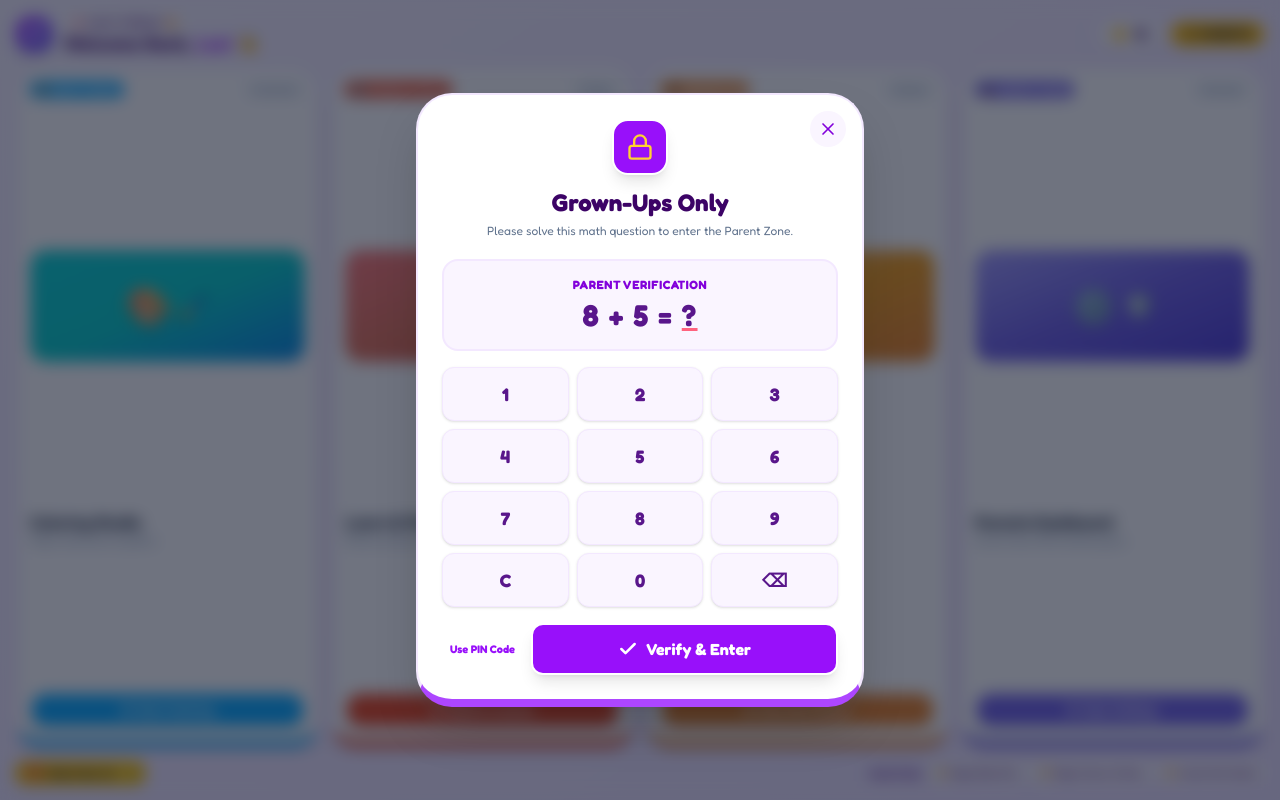
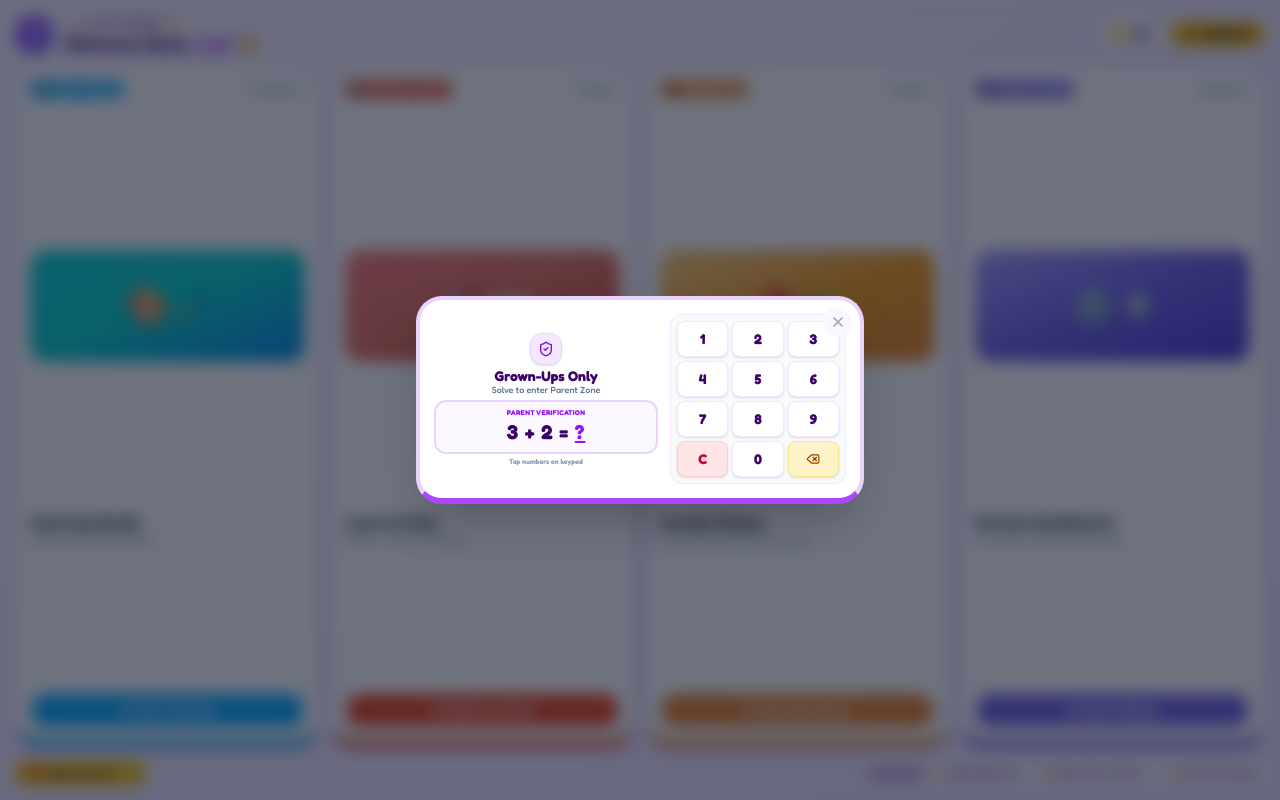
Before and after one commit to conduciveadvertise/Coloroo-kids, a React (Vite) app: page / in a window 1280 px wide. Both pictures are taken after a click on the button "PARENTS". Built offline with nearby package versions, Linux system fonts and the light colour scheme.

Commit message:
Fix ParentGateModal landscape layout and prevent vertical cutoff

```diff
--- a/src/components/ParentGateModal.tsx
+++ b/src/components/ParentGateModal.tsx
@@ -1,6 +1,6 @@
 import React, { useState, useEffect } from 'react';
 import { motion } from 'motion/react';
-import { Lock, X, Check, ShieldAlert } from 'lucide-react';
+import { X, ShieldCheck, Delete } from 'lucide-react';
 import { sound } from '../services/soundEffects';
 
 interface ParentGateModalProps {
@@ -13,166 +13,132 @@ interface ParentGateModalProps {
 export const ParentGateModal: React.FC<ParentGateModalProps> = ({
   isOpen,
   onClose,
-  onSuccess,
-  requiredPin = '1234'
+  onSuccess
 }) => {
-  const [num1, setNum1] = useState(3);
-  const [num2, setNum2] = useState(5);
-  const [answerInput, setAnswerInput] = useState('');
-  const [errorMsg, setErrorMsg] = useState(false);
-  const [mode, setMode] = useState<'math' | 'pin'>('math');
+  const [challenge, setChallenge] = useState<{ num1: number; num2: number; ans: number }>({ num1: 9, num2: 3, ans: 12 });
+  const [input, setInput] = useState<string>('');
+  const [hasError, setHasError] = useState<boolean>(false);
+
+  const generateChallenge = () => {
+    const n1 = Math.floor(Math.random() * 8) + 3;
+    const n2 = Math.floor(Math.random() * 8) + 2;
+    setChallenge({ num1: n1, num2: n2, ans: n1 + n2 });
+    setInput('');
+    setHasError(false);
+  };
 
   useEffect(() => {
     if (isOpen) {
-      const n1 = Math.floor(Math.random() * 6) + 4; // 4 - 9
-      const n2 = Math.floor(Math.random() * 6) + 3; // 3 - 8
-      setNum1(n1);
-      setNum2(n2);
-      setAnswerInput('');
-      setErrorMsg(false);
+      generateChallenge();
     }
   }, [isOpen]);
 
   if (!isOpen) return null;
 
-  const handleKeypadPress = (digit: string) => {
+  const handleKeyPress = (val: string) => {
     sound.playPop();
-    if (answerInput.length < 4) {
-      setAnswerInput(prev => prev + digit);
+    setHasError(false);
+
+    if (val === 'C') {
+      setInput('');
+      return;
     }
-  };
 
-  const handleBackspace = () => {
-    sound.playPop();
-    setAnswerInput(prev => prev.slice(0, -1));
-  };
+    if (val === 'DEL') {
+      setInput(prev => prev.slice(0, -1));
+      return;
+    }
 
-  const handleVerify = () => {
-    if (mode === 'math') {
-      const expected = num1 + num2;
-      if (parseInt(answerInput, 10) === expected) {
+    const nextInput = input + val;
+    setInput(nextInput);
+
+    const target = challenge.ans.toString();
+    if (nextInput.length >= target.length) {
+      if (parseInt(nextInput, 10) === challenge.ans) {
         sound.playCorrect();
         onSuccess();
       } else {
-        setErrorMsg(true);
-        sound.playPop();
-        setAnswerInput('');
-      }
-    } else {
-      if (answerInput === requiredPin || answerInput === '1234') {
-        sound.playCorrect();
-        onSuccess();
-      } else {
-        setErrorMsg(true);
-        sound.playPop();
-        setAnswerInput('');
+        setHasError(true);
+        setTimeout(() => {
+          setInput('');
+          generateChallenge();
+        }, 500);
       }
     }
   };
 
+  const keys = ['1', '2', '3', '4', '5', '6', '7', '8', '9', 'C', '0', 'DEL'];
+
   return (
-    <div className="fixed inset-0 z-50 bg-slate-900/60 backdrop-blur-sm flex items-center justify-center p-4">
+    <div className="fixed inset-0 z-50 flex items-center justify-center bg-slate-900/60 backdrop-blur-sm p-2 select-none overflow-hidden">
       <motion.div
-        initial={{ opacity: 0, scale: 0.9, y: 20 }}
-        animate={{ opacity: 1, scale: 1, y: 0 }}
-        exit={{ opacity: 0, scale: 0.9 }}
-        className="bg-white w-full max-w-md rounded-[32px] sm:rounded-[36px] p-6 border-2 border-purple-100 border-b-[8px] border-b-purple-500 shadow-2xl text-slate-800 relative"
+        initial={{ scale: 0.9, opacity: 0 }}
+        animate={{ scale: 1, opacity: 1 }}
+        exit={{ scale: 0.9, opacity: 0 }}
+        className="bg-white rounded-[26px] p-2.5 sm:p-3.5 w-full max-w-md shadow-2xl border-4 border-purple-200 border-b-[6px] border-b-purple-500 relative flex flex-row items-center gap-3 max-h-[92vh] overflow-hidden"
       >
         {/* Close Button */}
         <button
-          id="close-parent-gate-btn"
-          onClick={onClose}
-          className="absolute top-4 right-4 p-2 rounded-full bg-purple-50 hover:bg-purple-100 text-purple-700 cursor-pointer"
+          onClick={() => {
+            sound.playPop();
+            onClose();
+          }}
+          className="absolute top-2 right-2 p-1.5 rounded-full bg-purple-50 hover:bg-rose-50 text-slate-400 hover:text-rose-500 transition-colors z-20 cursor-pointer"
         >
-          <X className="w-5 h-5" />
+          <X className="w-4 h-4" />
         </button>
 
-        {/* Lock Icon & Title */}
-        <div className="flex flex-col items-center text-center mb-5">
-          <div className="w-14 h-14 rounded-2xl bg-purple-600 flex items-center justify-center mb-3 shadow-lg border-2 border-white">
-            <Lock className="w-7 h-7 text-amber-300" />
+        {/* Left Side: Question & Status */}
+        <div className="flex-1 flex flex-col justify-between items-center text-center py-0.5">
+          <div className="flex flex-col items-center">
+            <div className="w-8 h-8 rounded-xl bg-purple-100 flex items-center justify-center text-purple-700 mb-0.5 border border-purple-200 shadow-sm">
+              <ShieldCheck className="w-4 h-4" />
+            </div>
+            <h3 className="text-xs sm:text-sm font-black text-purple-950 font-['Fredoka'] leading-tight">
+              Grown-Ups Only
+            </h3>
+            <p className="text-[8px] sm:text-[9px] text-slate-500 font-medium max-w-[130px] leading-tight">
+              Solve to enter Parent Zone
+            </p>
           </div>
-          <h2 className="text-2xl font-black font-['Fredoka'] text-purple-950">
-            Grown-Ups Only
-          </h2>
-          <p className="text-xs text-slate-500 mt-1">
-            Please solve this math question to enter the Parent Zone.
-          </p>
-        </div>
 
-        {/* Question Display */}
-        <div className="bg-purple-50 p-4 rounded-2xl border-2 border-purple-100 text-center mb-4">
-          {mode === 'math' ? (
-            <div>
-              <span className="text-xs uppercase tracking-wider text-purple-700 font-bold block mb-1">
-                Parent Verification
-              </span>
-              <span className="text-3xl font-black text-purple-900 tracking-wider font-['Fredoka']">
-                {num1} + {num2} = <span className="underline decoration-rose-400">{answerInput || '?'}</span>
-              </span>
+          <div className={`w-full my-1 p-1.5 rounded-xl border-2 transition-all ${
+            hasError
+              ? 'bg-rose-50 border-rose-400 text-rose-600'
+              : 'bg-purple-50/70 border-purple-200 text-purple-950'
+          }`}>
+            <span className="text-[7px] font-black uppercase text-purple-600 tracking-wider block">
+              Parent Verification
+            </span>
+            <div className="text-lg sm:text-xl font-black font-['Fredoka'] tracking-wider">
+              {challenge.num1} + {challenge.num2} = <span className="text-purple-600 underline underline-offset-2">{input || '?'}</span>
             </div>
+          </div>
+
+          {hasError ? (
+            <span className="text-[8px] font-black text-rose-500 leading-none">Wrong answer!</span>
           ) : (
-            <div>
-              <span className="text-xs uppercase tracking-wider text-purple-700 font-bold block mb-1">
-                Enter Parent PIN (Default 1234)
-              </span>
-              <span className="text-3xl font-black text-purple-900 tracking-widest">
-                {answerInput ? '•'.repeat(answerInput.length) : '____'}
-              </span>
-            </div>
-          )}
-
-          {errorMsg && (
-            <motion.p
-              initial={{ opacity: 0, y: -4 }}
-              animate={{ opacity: 1, y: 0 }}
-              className="text-xs text-rose-500 font-bold mt-2 flex items-center justify-center gap-1"
-            >
-              <ShieldAlert className="w-3.5 h-3.5" /> Incorrect answer, please try again!
-            </motion.p>
+            <span className="text-[7px] text-slate-400 font-bold leading-none">Tap numbers on keypad</span>
           )}
         </div>
 
-        {/* Number Keypad */}
-        <div className="grid grid-cols-3 gap-2 mb-4">
-          {['1', '2', '3', '4', '5', '6', '7', '8', '9', 'C', '0', '⌫'].map((k) => (
+        {/* Right Side: 3x4 Compact Keypad */}
+        <div className="w-40 sm:w-44 grid grid-cols-3 gap-1 shrink-0 bg-slate-50 p-1.5 rounded-xl border border-purple-100">
+          {keys.map((k) => (
             <button
               key={k}
-              id={`keypad-btn-${k}`}
-              onClick={() => {
-                if (k === 'C') setAnswerInput('');
-                else if (k === '⌫') handleBackspace();
-                else handleKeypadPress(k);
-              }}
-              className="py-3 rounded-xl bg-purple-50 hover:bg-purple-100 active:scale-95 font-black text-lg transition-all border border-purple-100 text-purple-900 cursor-pointer shadow-sm"
+              onClick={() => handleKeyPress(k)}
+              className={`h-8 sm:h-9 rounded-lg font-black text-xs sm:text-sm flex items-center justify-center border shadow-sm active:scale-95 transition-all cursor-pointer ${
+                k === 'C'
+                  ? 'bg-rose-100 text-rose-700 border-rose-200'
+                  : k === 'DEL'
+                  ? 'bg-amber-100 text-amber-800 border-amber-200'
+                  : 'bg-white text-purple-950 border-purple-100 hover:bg-purple-50'
+              }`}
             >
-              {k}
+              {k === 'DEL' ? <Delete className="w-3.5 h-3.5" /> : k}
             </button>
           ))}
-        </div>
-
-        {/* Submit & Switch Mode */}
-        <div className="flex gap-2 items-center">
-          <button
-            id="switch-parent-mode-btn"
-            onClick={() => {
-              setMode(mode === 'math' ? 'pin' : 'math');
-              setAnswerInput('');
-              setErrorMsg(false);
-            }}
-            className="text-[11px] text-purple-600 hover:underline px-2 py-2 font-bold cursor-pointer"
-          >
-            {mode === 'math' ? 'Use PIN Code' : 'Use Math Question'}
-          </button>
-
-          <button
-            id="verify-parent-gate-btn"
-            onClick={handleVerify}
-            className="flex-1 py-3 bg-purple-600 hover:bg-purple-700 active:scale-98 text-white font-black rounded-xl shadow-lg flex items-center justify-center gap-2 cursor-pointer border-2 border-white"
-          >
-            <Check className="w-5 h-5 stroke-[3]" />
-            Verify & Enter
-          </button>
         </div>
       </motion.div>
     </div>
```
Also changed, not shown: 1 other file (tests, documents, lock files or other folders).
